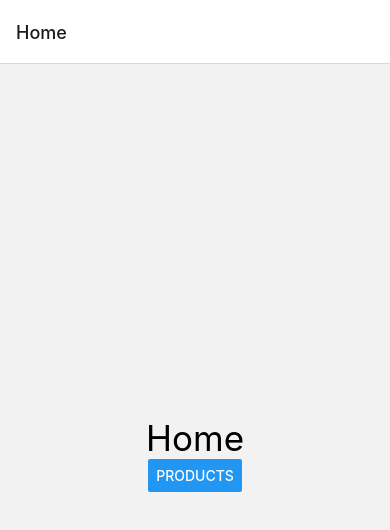
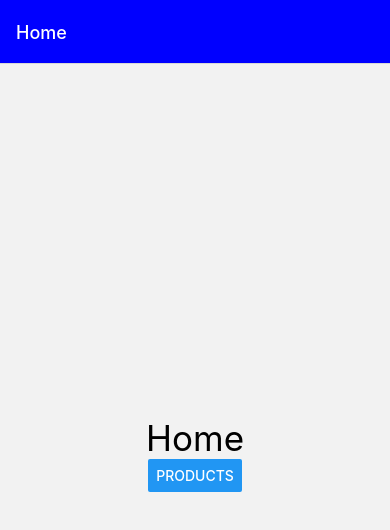
Before and after one commit to mohammadRezaPegah/Hello-React-Native, a React Native app: screen / in a window 390 px wide. Shown: the top 530 px of the page. Built offline with nearby package versions, Linux system fonts and the light colour scheme.

Commit message:
Stack navigator customize

```diff
--- a/navigators/stackNavigators/navigator.js
+++ b/navigators/stackNavigators/navigator.js
@@ -8,8 +8,25 @@
 function StackNavigator() {
   return (
     <NavigationContainer>
-      <Stack.Navigator>
-        <Stack.Screen name="Home" component={Home} />
+      <Stack.Navigator
+        screenOptions={{
+          headerStyle: {
+            backgroundColor: "blue",
+          },
+          headerTintColor: "white",
+        }}
+      >
+        <Stack.Screen
+          name="Home"
+          component={Home}
+          //   options={{
+          //     title: "Your Home",
+          //     headerStyle: {
+          //       backgroundColor: "black",
+          //     },
+          //     headerTintColor: "white",
+          //   }}
+        />
         <Stack.Screen name="Products" component={Products} />
       </Stack.Navigator>
     </NavigationContainer>
```
